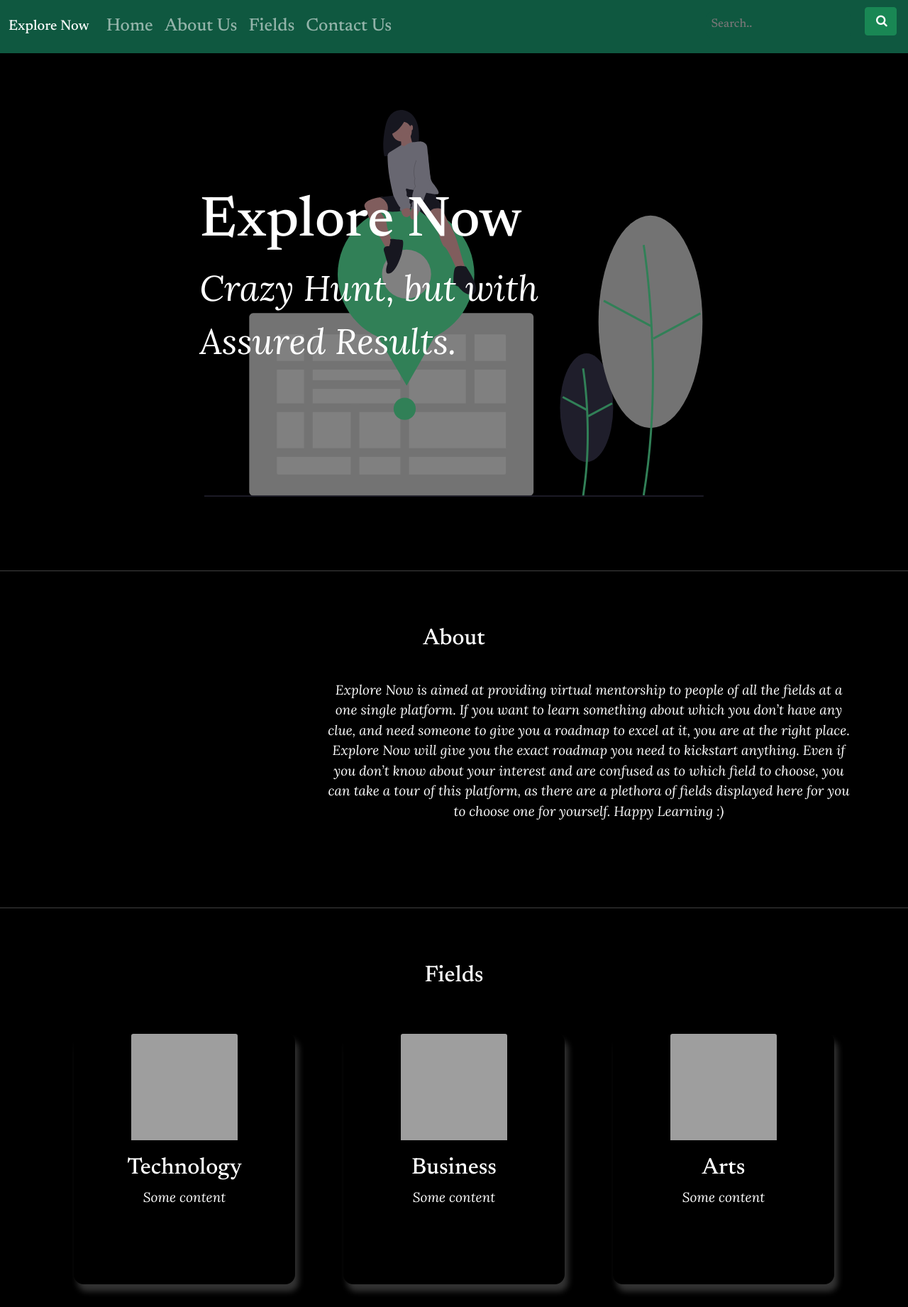
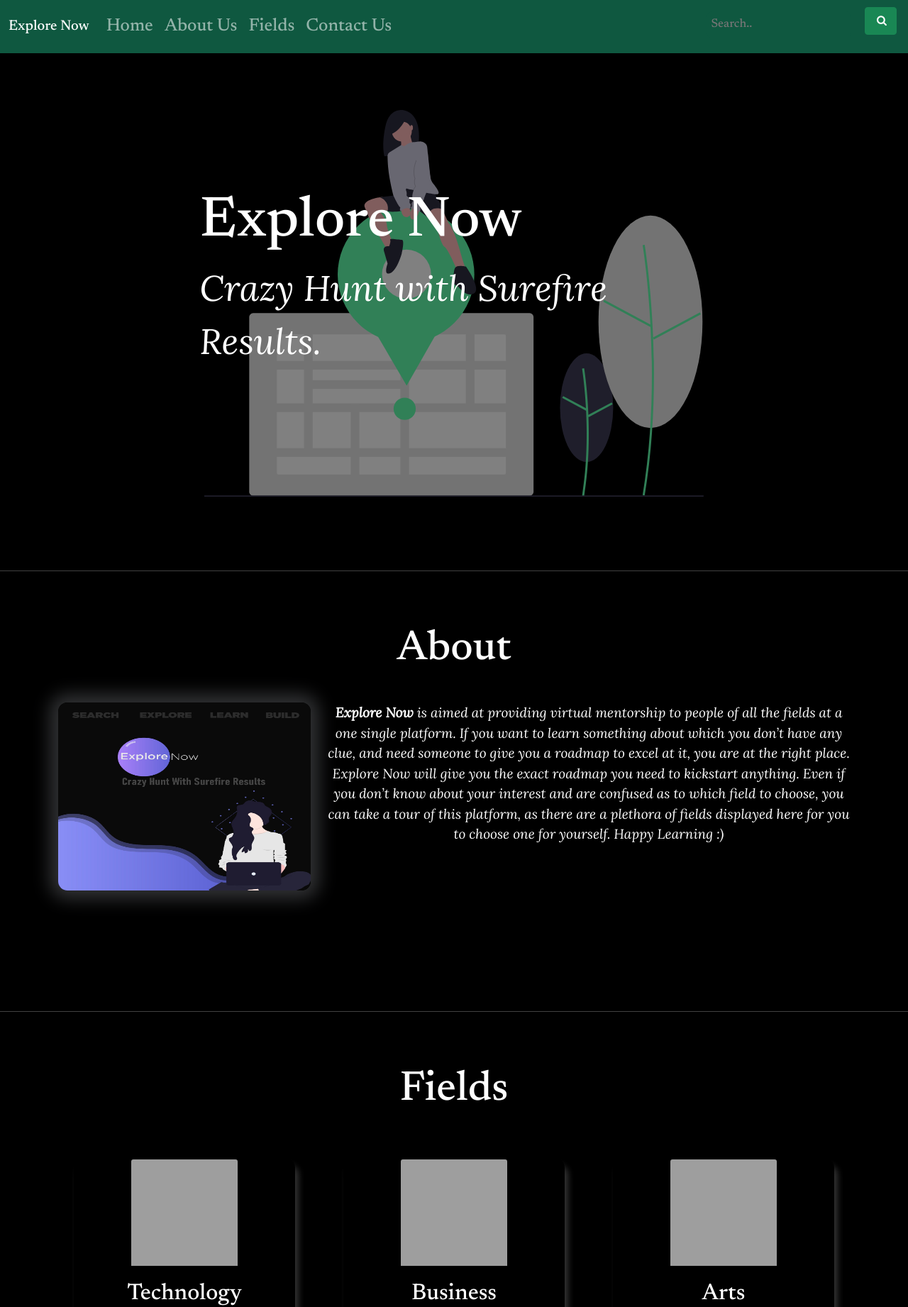
Before and after one commit to adivis/ExploreNow, a Flask app: page / in a window 1280 px wide. Shown: the top 1842 px of the page at 71% size. Run offline with Flask 2, Linux system fonts and the light colour scheme; grey boxes are pictures that could not be loaded.

Commit message:
Changing tagline and adding image

```diff
--- a/static/css/styles.css
+++ b/static/css/styles.css
@@ -25,6 +25,12 @@ section {
 .section-title {
   text-align: center;
   padding-bottom: 30px;
+}
+.about-img{
+  height: 74%;
+  width: 100%;
+  border-radius: 13px;
+  box-shadow: 0px 0 25px 12px rgba(123, 126, 129, 0.4);
 }
 .navbar{
   background-color: #0f5840;
@@ -165,8 +171,8 @@ nav .navbar-brand:hover{
     width: 70%;
   }
   .search-container .fa {
-    padding: 3px;
-    font-size: 17px;
+    padding: 4px;
+    font-size: 15px;
     width: 19px;
     text-align: center;
     text-decoration: none;
@@ -196,3 +202,6 @@ nav .navbar-brand:hover{
      border-radius: 3px;
     color: white;
   }
+  .big{
+    font-size: 59px;
+  }
--- a/templates/commerce.html
+++ b/templates/commerce.html
@@ -203,11 +203,7 @@
                         src="https://images.pexels.com/photos/4386370/pexels-photo-4386370.jpeg?cs=srgb&dl=pexels-karolina-grabowska-4386370.jpg&fm=jpg">
                     <div class="card-body">
                         <h2 class="heading">Banking and Insurance</h2>
-                        <p class="para"><strong>Machine learning </strong>is a method of data analysis that automates analytical
-                            model building. It is a
-                            branch of artificial intelligence based on the idea that systems can learn from data,
-                            identify
-                            patterns and make decisions with minimal human intervention. &nbsp;<a class="nodecoration"
+                        <p class="para">The <strong>banking and insurance</strong> system is of great importance for the economic growth of less-developed and developing countries. Well-developed banking and insurance sectors can prove a boon for an economy. &nbsp;<a class="nodecoration"
                                 href="/common-page" target="_blank"> Learn more...</a></p>
                     </div>
                 </div>
--- a/templates/index.html
+++ b/templates/index.html
@@ -72,23 +72,23 @@
     <div class="centered">
 
       <h3 style="font-size: 80px;" class="heading">Explore Now</h3>
-      <p style="font-size: 50px;" class="para">Crazy Hunt, but with Assured Results.</p>
+      <p style="font-size: 50px;" class="para">Crazy Hunt with Surefire Results.</p>
     </div>
     <br>
 
   </section>
   <hr>
   <!-- about us -->
-  <section id="about" class="about">
+  <section id="about" class="about ">
     <div class="container">
-      <h2 class="section-title heading">About</h2>
+      <h2 class="section-title heading big">About</h2>
       <div class="row">
         <div class="col-md-4">
-
+          <img src="{{ url_for('static', filename='/img/about.jpeg')}}" class="about-img">
         </div>
         <div class="col-md-8 section-title">
 
-      <p class="para">Explore Now is aimed at providing virtual mentorship to people of all the fields at a one single platform. If you want to learn something about which you don’t have any clue, and need someone to give you a roadmap to excel at it, you are at the right place. Explore Now will give you the exact roadmap you need to kickstart anything. Even if you don’t know about your interest and are confused as to which field to choose, you can take a tour of this platform, as there are a plethora of fields displayed here for you to choose one for yourself. Happy Learning :)</p>
+      <p class="para"><strong>Explore Now</strong> is aimed at providing virtual mentorship to people of all the fields at a one single platform. If you want to learn something about which you don’t have any clue, and need someone to give you a roadmap to excel at it, you are at the right place. Explore Now will give you the exact roadmap you need to kickstart anything. Even if you don’t know about your interest and are confused as to which field to choose, you can take a tour of this platform, as there are a plethora of fields displayed here for you to choose one for yourself. Happy Learning :)</p>
         </div>
       </div>
     </div>
@@ -99,7 +99,7 @@
   <!-- fields -->
   <section id="fields" class="fields">
 
-    <h2 class="section-title heading">Fields</h2>
+    <h2 class="section-title heading big">Fields</h2>
     <div class="container">
 
       <div class="row">
@@ -206,7 +206,7 @@
       <!-- contact us -->
         <section id="contact" class="contact" >
 
-      <h2 class="section-title heading">Contact Us</h2>
+      <h2 class="section-title heading big">Contact Us</h2>
           <div class="container">
             <div class="row">
               <div class="col-md-3">
```
Also changed, not shown: templates/business.html (+2 -7 lines), static/img/about.jpeg (added).
